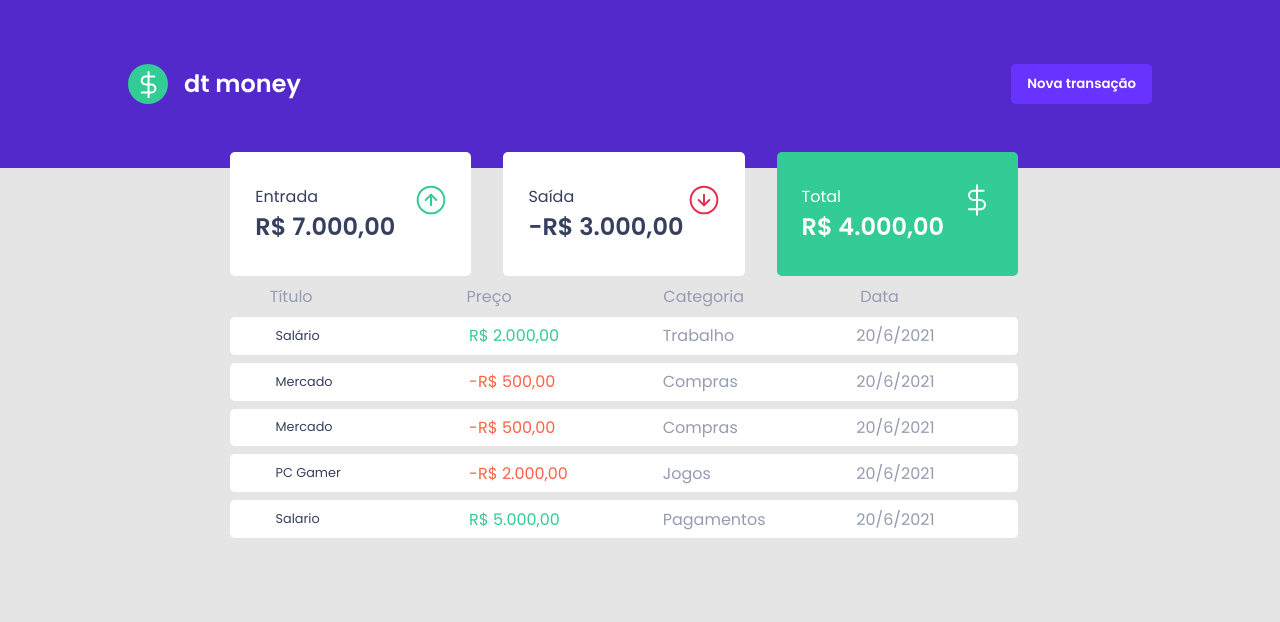
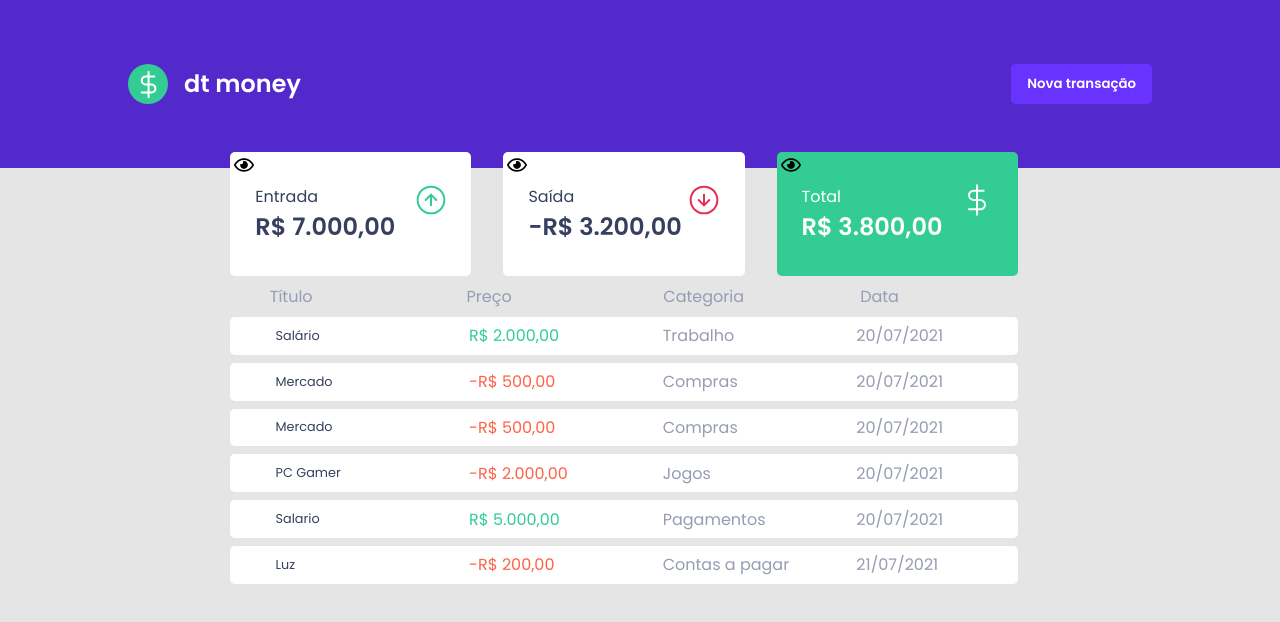
Before and after one commit to kleberMRocha/Dt-money, a React (Create React App) app: page / in a window 1280 px wide. Shown: the top 622 px of the page. Built offline with nearby package versions, Linux system fonts and the light colour scheme; data requests are answered from the project's data file.

Commit message:
Novas features
- botao cocultar cards
- validaçao formularios

```diff
--- a/db.json
+++ b/db.json
@@ -49,6 +49,16 @@
         "data": "Mon Jul 19 2021 22:58:21 GMT-0300 (Brasilia Standard Time)"
       },
       "id": 5
+    },
+    {
+      "transaction": {
+        "nome": "Luz",
+        "preco": "-200",
+        "tipo": "outcome",
+        "categoria": "Contas a pagar ",
+        "data": "Tue Jul 20 2021 21:52:11 GMT-0300 (Brasilia Standard Time)"
+      },
+      "id": 6
     }
   ]
 }
--- a/src/components/Cards/index.tsx
+++ b/src/components/Cards/index.tsx
@@ -1,10 +1,10 @@
-import React, { useMemo } from 'react';
+import React, { useMemo, useState } from 'react';
 import income from '../../assets/assets/income.svg';
 import outcome from '../../assets/assets/outcome.svg';
 import total from '../../assets/assets/total.svg';
 import { ITransactions } from '../../services/requests';
 import { getFomat } from '../../utils/getFormat';
-
+import eye from '../../assets/assets/eye.svg';
 import { CardContainer } from './styles';
 
 interface ITransactionsList {
@@ -24,6 +24,7 @@ interface CardProps {
 }
 
 export const Card: React.FC<CardProps> = ({ type, transaction }) => {
+  const [hidden, setHidden] = useState(false);
   const getCardname = (type: 'total' | 'income' | 'outcome') => {
     const titles = { total: 'Total', income: 'Entrada', outcome: 'Saída' };
     return titles[type];
@@ -60,6 +61,10 @@ export const Card: React.FC<CardProps> = ({ type, transaction }) => {
     return totalNumber;
   };
 
+  const getClasse = (value: boolean) => {
+    return value ? 'blurry' : '';
+  };
+
   const typeValueCards = useMemo(() => {
     return {
       total: getSum(totalValueArray),
@@ -69,10 +74,22 @@ export const Card: React.FC<CardProps> = ({ type, transaction }) => {
   }, [incomeValue, outcomeValue, totalValueArray]);
 
   return (
-    <CardContainer type={type} isNagative={typeValueCards[type] < 0}>
+    <CardContainer
+      hidden={hidden}
+      type={type}
+      isNagative={typeValueCards[type] < 0}
+    >
+      <button
+        type="button"
+        className="ocultar"
+        onClick={() => setHidden(!hidden)}
+      >
+        <img src={eye} alt="ocultar valores" />
+      </button>
+
       <div>
         <p>{getCardname(type)}</p>
-        <h3>
+        <h3 className={getClasse(hidden)}>
           {transaction.length ? getFomat('money', typeValueCards[type]) : '...'}
         </h3>
       </div>
--- a/src/components/Cards/styles.ts
+++ b/src/components/Cards/styles.ts
@@ -3,9 +3,11 @@ import styled from 'styled-components';
 interface CardContainerProps {
   type: 'total' | 'income' | 'outcome';
   isNagative: boolean;
+  hidden?: boolean;
 }
 
 export const CardContainer = styled.div<CardContainerProps>`
+  position: relative;
   margin-top: -1rem;
   display: flex;
   width: 16rem;
@@ -23,8 +25,29 @@ export const CardContainer = styled.div<CardContainerProps>`
     font-size: 1.5rem;
     color: ${(props) => (props.type === 'total' ? '#ffffff' : 'var(--title)')};
   }
+  .blurry {
+    opacity: 0.5;
+    color: transparent;
+    user-select: none;
+    background: gray;
+  }
   p {
     color: ${(props) => (props.type === 'total' ? '#ffffff' : 'var(--title)')};
+  }
+  .ocultar {
+    top: 0;
+    left: 0;
+    padding: 4px;
+    position: absolute;
+    width: 28px;
+    border: transparent;
+    background: transparent;
+    height: 28px;
+
+    img {
+      ${(props) =>
+        props.hidden ? 'filter: opacity(.4);' : 'filter: opacity(1);'}
+    }
   }
   @media (max-width: 800px) {
     justify-content: center;
--- a/src/components/Header/style.ts
+++ b/src/components/Header/style.ts
@@ -1,14 +1,17 @@
 import styled from 'styled-components';
 
 export const HeaderDt = styled.header`
-
   header {
     background: var(--purble);
     padding: 5% 10%;
     display: flex;
     justify-content: space-between;
     width: 100%;
+  }
 
+  .ocultar {
+    background: red;
+    color: var(--white);
   }
 
   button {
@@ -22,24 +25,19 @@ export const HeaderDt = styled.header`
     &:hover {
       filter: brightness(0.9);
     }
-
-
-
   }
 
-@media(max-width: 800px) {
-        button{
+  @media (max-width: 800px) {
+    button {
       position: fixed;
       bottom: 0;
       width: 80%;
       padding: 1rem;
     }
-        header{
+    header {
       height: 8rem;
       align-items: center;
       justify-content: center;
     }
   }
-
-
 `;
--- a/src/components/modal/index.tsx
+++ b/src/components/modal/index.tsx
@@ -1,4 +1,4 @@
-import React, { useEffect, useState, useCallback } from 'react';
+import React, { useState, useCallback } from 'react';
 import { toast } from 'react-toastify';
 import Modal from 'react-modal';
 import { Loader } from '../Loader/index';
@@ -11,6 +11,12 @@ interface IModal {
   handleOpenModal: (value: boolean) => void;
 }
 
+interface IError {
+  nome: boolean;
+  preco: boolean;
+  categoria: boolean;
+}
+
 export const ModalTdMoney: React.FC<IModal> = ({ isOpen, handleOpenModal }) => {
   const [isLoading, setLoading] = useState(false);
   const [formData, setData] = useState<ITransactions>({
@@ -19,6 +25,12 @@ export const ModalTdMoney: React.FC<IModal> = ({ isOpen, handleOpenModal }) => {
     tipo: 'income',
     categoria: '',
     data: String(new Date()),
+  });
+
+  const [isErrored, setIsErrored] = useState<IError>({
+    nome: false,
+    preco: false,
+    categoria: false,
   });
 
   const handleUpdateDatas = useCallback(
@@ -31,8 +43,25 @@ export const ModalTdMoney: React.FC<IModal> = ({ isOpen, handleOpenModal }) => {
     [formData]
   );
 
+  const setError = () => {
+    const clone = JSON.parse(JSON.stringify(isErrored as IError));
+    const fields: ('nome' | 'preco' | 'categoria')[] = [
+      'nome',
+      'preco',
+      'categoria',
+    ];
+
+    fields.forEach((field) => {
+      const isEmpity = formData[field] === '';
+      clone[field] = isEmpity;
+    });
+
+    setIsErrored(clone as IError);
+  };
+
   const handleCreateTransaction = () => {
     if (Object.values(formData).includes('')) {
+      setError();
       toast.error('Há campos em branco!');
       return;
     }
@@ -56,7 +85,17 @@ export const ModalTdMoney: React.FC<IModal> = ({ isOpen, handleOpenModal }) => {
       className="modalDT"
       ariaHideApp={false}
       isOpen={isOpen}
-      onRequestClose={() => handleOpenModal(false)}
+      onRequestClose={() => {
+        handleOpenModal(false);
+        setIsErrored({ nome: false, preco: false, categoria: false });
+        setData({
+          nome: '',
+          preco: '',
+          tipo: 'income',
+          categoria: '',
+          data: String(new Date()),
+        });
+      }}
       contentLabel="Example Modal"
     >
       <Header>
@@ -69,12 +108,14 @@ export const ModalTdMoney: React.FC<IModal> = ({ isOpen, handleOpenModal }) => {
         </button>
       </Header>
       <h2>Cadastrar transação</h2>
-      <Form className="formModal">
+      <Form className="formModal" isErrored={isErrored}>
         <input
+          id={isErrored.nome ? 'isErrored' : '1'}
           placeholder="Nome"
           onChange={(e) => handleUpdateDatas(e.target.value, 'nome')}
         />
         <input
+          id={isErrored.preco ? 'isErrored' : '2'}
           placeholder="Preço"
           type="number"
           onChange={(e) => handleUpdateDatas(e.target.value, 'preco')}
@@ -98,6 +139,7 @@ export const ModalTdMoney: React.FC<IModal> = ({ isOpen, handleOpenModal }) => {
         </BtnContainer>
 
         <input
+          id={isErrored.categoria ? 'isErrored' : '3'}
           placeholder="Categoria"
           onChange={(e) => handleUpdateDatas(e.target.value, 'categoria')}
         />
--- a/src/components/modal/style.ts
+++ b/src/components/modal/style.ts
@@ -17,6 +17,15 @@ export const Header = styled.header`
 interface IBtnContainer {
   selectedBtn: string;
 }
+
+interface IError {
+  isErrored?: {
+    nome: boolean;
+    preco: boolean;
+    categoria: boolean;
+  };
+}
+
 export const BtnContainer = styled.div<IBtnContainer>`
   max-width: 480px;
   display: flex;
@@ -45,7 +54,7 @@ export const BtnContainer = styled.div<IBtnContainer>`
   }
 `;
 
-export const Form = styled.form`
+export const Form = styled.form<IError>`
   display: flex;
   flex-direction: column;
   .subimitModal {
--- a/src/styles/global.ts
+++ b/src/styles/global.ts
@@ -75,6 +75,10 @@ padding: 48px
     width: 100%;
 }
 
+#isErrored{
+    border: 2px solid tomato;
+}
+
 @media(max-width: 720px){
      .modalDT{
 width: 100%;
--- a/src/utils/getFormat.ts
+++ b/src/utils/getFormat.ts
@@ -2,7 +2,7 @@ export const format = {
   date: (value: string | number) => {
     const dataFormatada = new Date(value);
     const ano = dataFormatada.getFullYear();
-    const mes = dataFormatada.getMonth();
+    const mes = (dataFormatada.getMonth() + 1).toString().padStart(2, '0');
     const dia = dataFormatada.getDate();
 
     return `${dia}/${mes}/${ano}`;
```
Also changed, not shown: src/components/Header/index.tsx (+3 -4 lines), src/assets/assets/eye.svg (added). Lines whose indentation alone changed are shown as unchanged.
